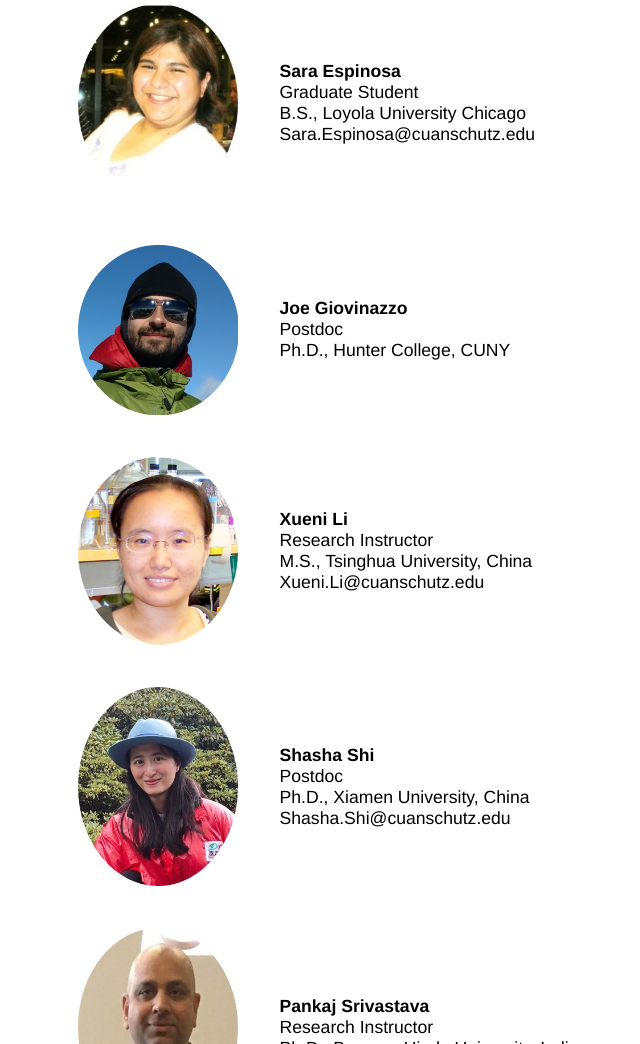
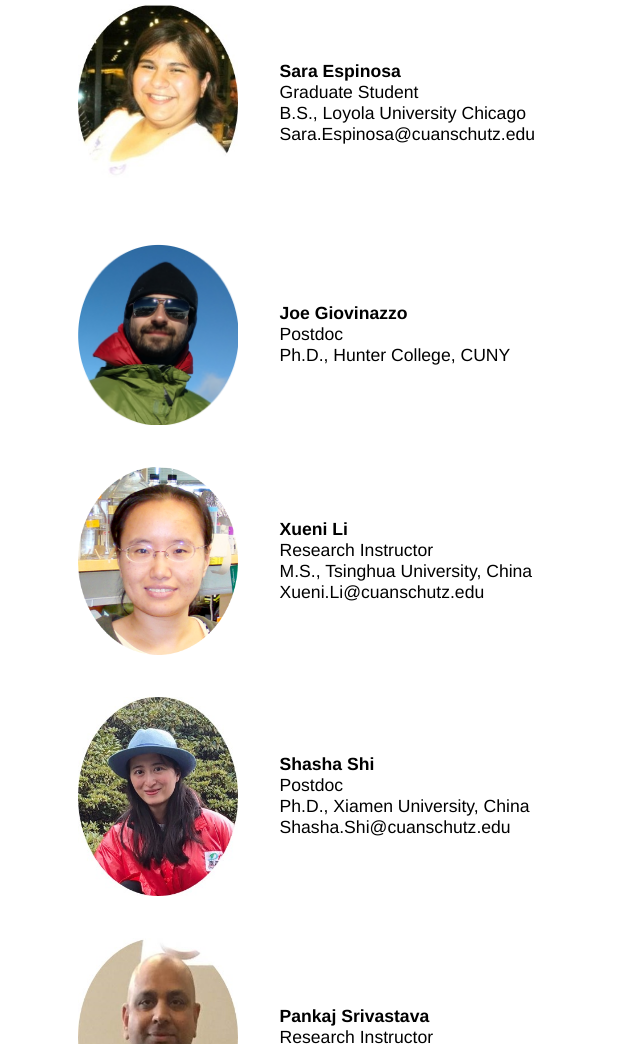
Before and after one commit to zhaolab-colorado/zhaolab-colorado.github.io, a plain HTML site: page people.html in a window 1280 px wide. Shown: the part 938-1982 px from the top of the page, without its empty margins (312-952 px from the left). Drawn offline with Linux system fonts and the light colour scheme.

Commit message:
Add Joe's picture

```diff
--- a/people.html
+++ b/people.html
@@ -46,7 +46,7 @@ table {
 </tr>
 
 <tr>
-	<td> <img src="/Images/People/Joe3.png" alt="Joe Giovinazzo"> </td>
+	<td> <img src="/Images/People/Joe4.png" alt="Joe Giovinazzo"> </td>
 	<td> <strong>Joe Giovinazzo</strong> <br> Postdoc <br> Ph.D., Hunter College, CUNY <br></td>
 </tr>
 
```
Also changed, not shown: Images/People/Joe4.png (added).
